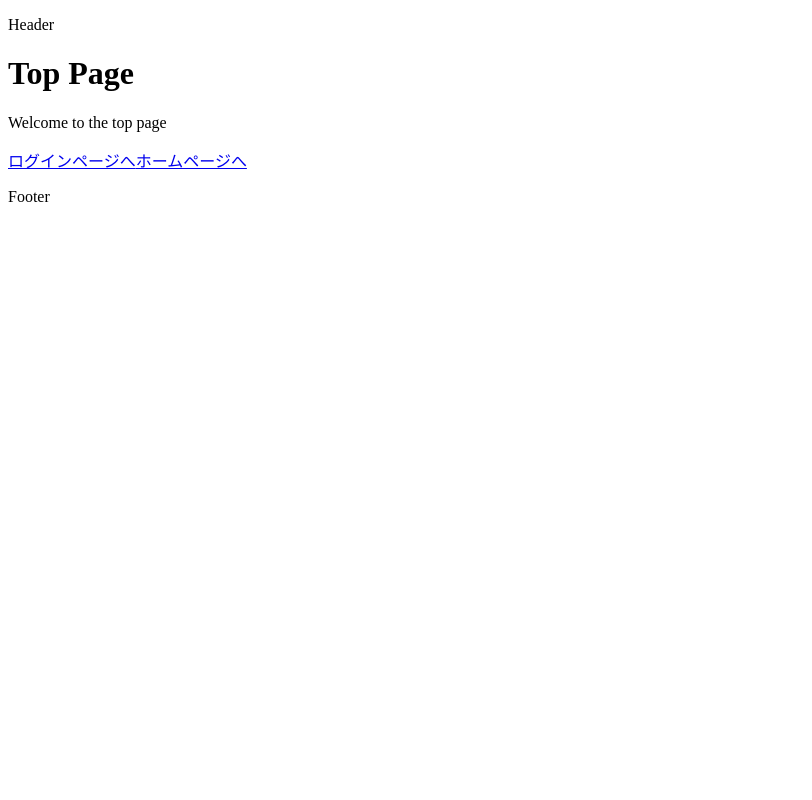
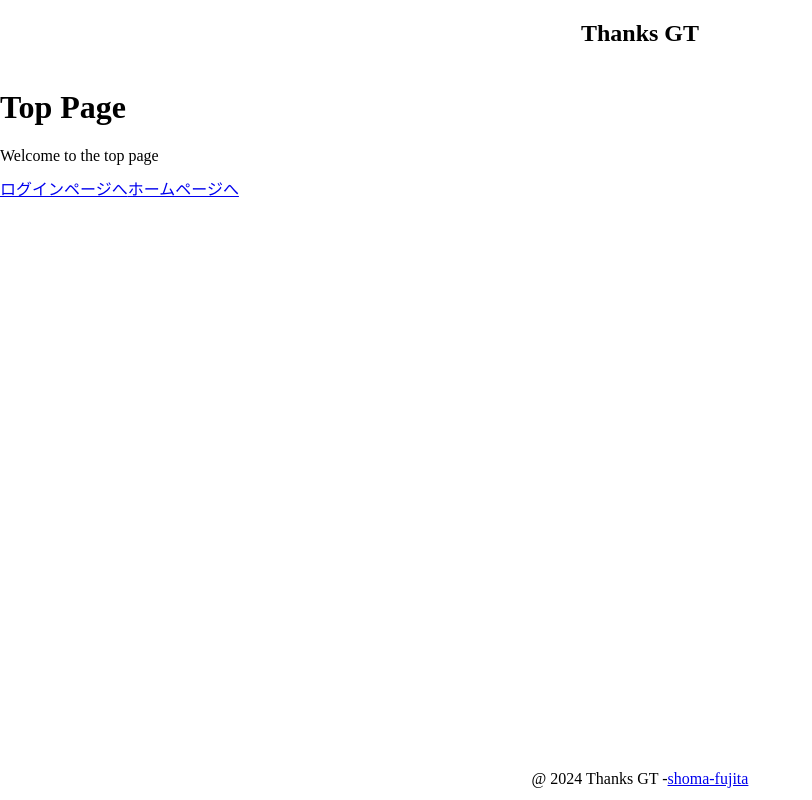
Before and after one commit to shoma-fujita/thanks-gt, a Nuxt app: page / in a window 1280 px wide. Shown: the whole page, without its empty margins (0-812 px from the left). Built offline with nearby package versions, Linux system fonts and the light colour scheme; no server answers.

Commit message:
UI の修正

```diff
--- /dev/null
+++ b/components/layout/AppFooter/index.vue
@@ -0,0 +1,10 @@
+<template>
+  <div class="AppFooter">
+    <span>@ 2024 Thanks GT -</span>
+    <a
+      href="https://github.com/shoma-fujita"
+      target="_blank"
+      class="AppFooter__Link"
+    >shoma-fujita</a>
+  </div>
+</template>
--- /dev/null
+++ b/components/layout/AppHeader/index.vue
@@ -0,0 +1,7 @@
+<template>
+  <div class="AppHeader">
+    <h2 class="AppHeader__Title">
+      Thanks GT
+    </h2>
+  </div>
+</template>
--- a/layouts/default.vue
+++ b/layouts/default.vue
@@ -1,7 +1,16 @@
+<script setup lang="ts">
+import AppHeader from '@/components/layout/AppHeader/index.vue'
+import AppFooter from '@/components/layout/AppFooter/index.vue'
+</script>
+
 <template>
-  <div>
-    <p>Header</p>
+  <div class="Layouts">
+    <AppHeader class="Layouts__Header" />
     <slot />
-    <p>Footer</p>
+    <AppFooter class="Layouts__Footer" />
   </div>
 </template>
+
+<style lang="scss" scoped>
+ @use './style.scss'
+</style>
--- /dev/null
+++ b/layouts/style.scss
@@ -0,0 +1,17 @@
+.Layouts {
+    &__Header {
+        display: flex;
+        justify-content: center;
+    }
+
+    &__Footer {
+        display: flex;
+        justify-content: center;
+        position: fixed;
+        bottom: 0;
+        left: 0;
+        width: 100%;
+        height: 30px;
+        z-index: 1;
+    }
+}
--- a/nuxt.config.ts
+++ b/nuxt.config.ts
@@ -3,6 +3,7 @@ export default defineNuxtConfig({
   modules: ['@nuxt/eslint', '@nuxtjs/supabase'],
   ssr: false,
   devtools: { enabled: true },
+  css: ['normalize.css'],
   runtimeConfig: {
     public: {
       supabaseUrl: process.env.NUXT_PUBLIC_SUPABASE_URL,
--- a/pages/home/index.vue
+++ b/pages/home/index.vue
@@ -1,4 +1,4 @@
-<script setup>
+<script setup lang="ts">
 import { commonAuthApiStore } from '@/store/common/auth'
 
 definePageMeta({
--- a/pages/login/index.vue
+++ b/pages/login/index.vue
@@ -1,4 +1,4 @@
-<script setup>
+<script setup lang="ts">
 const supabase = useSupabaseClient()
 
 const signInWithSlack = async () => {
```
Also changed, not shown: package.json (+15 -1 lines), 1 other file (tests, documents, lock files or other folders).
